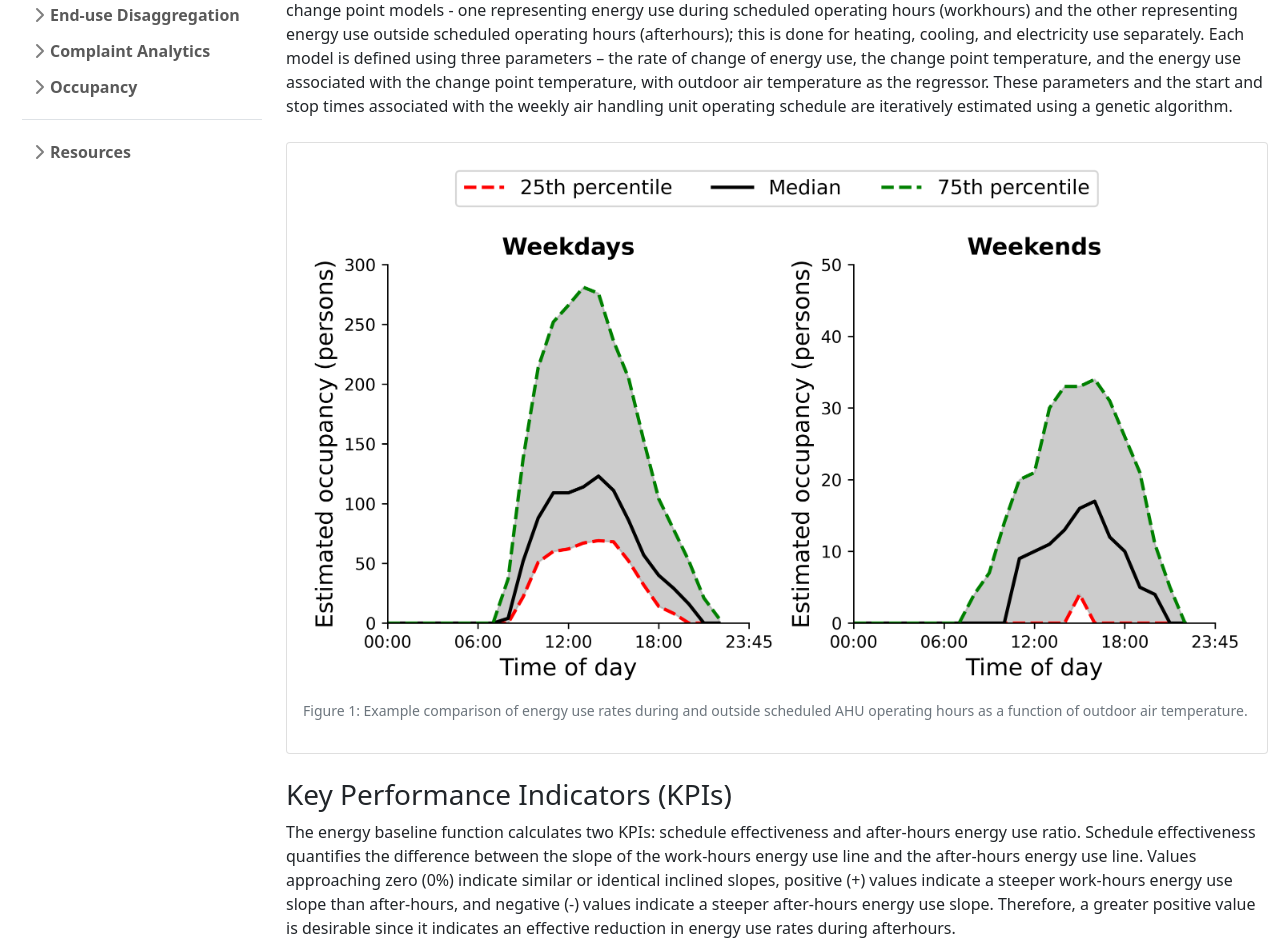
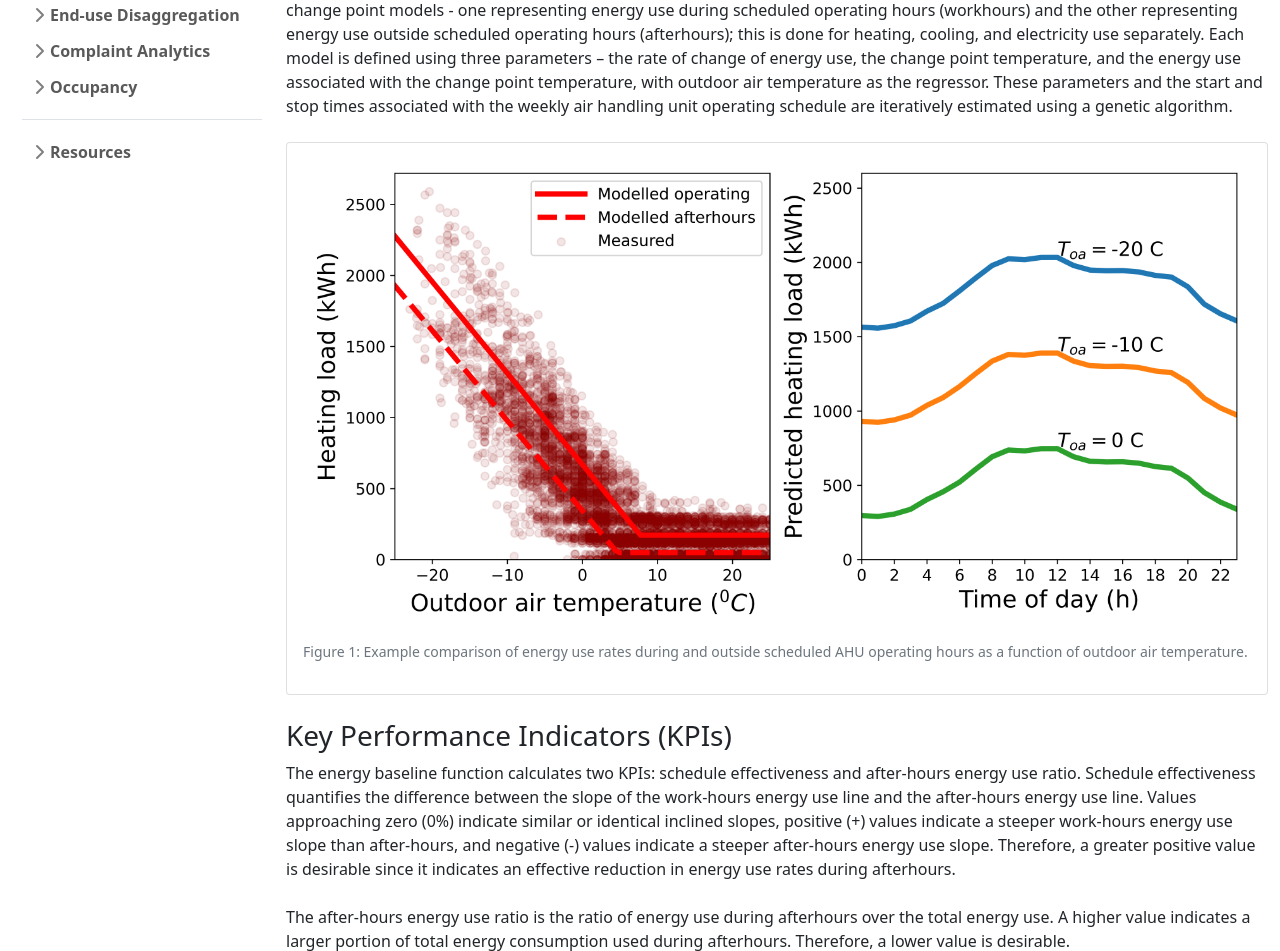
Before and after one commit to Carleton-DBOM-Research-Group/Building_energy_management_toolkit, a Flask app: page /functions/energyBaseline/outputs in a window 1280 px wide. Shown: the part 434-1385 px from the top of the page. Run offline with Flask 2, Linux system fonts and the light colour scheme.

Commit message:
added example visual output for baseline energy function

```diff
--- a/templates/functions_energyBaseline_outputs.html
+++ b/templates/functions_energyBaseline_outputs.html
@@ -193,7 +193,7 @@
     <div class="card">
       <div class="card-body">
         <figure class="figure">
-          <img src="img/percentile_occ.png" class="figure-img img-fluid rounded" alt="A generic square placeholder image with rounded corners in a figure.">
+          <img src="/static/img/energyBase_heating_example.png" class="figure-img img-fluid rounded" alt="A generic square placeholder image with rounded corners in a figure.">
           <figcaption class="figure-caption">Figure 1: Example comparison of energy use rates during and outside scheduled AHU operating hours as a function of outdoor air temperature.</figcaption>
         </figure>
       </div>
```
Also changed, not shown: static/img/energyBase_heating_example.png (added).
